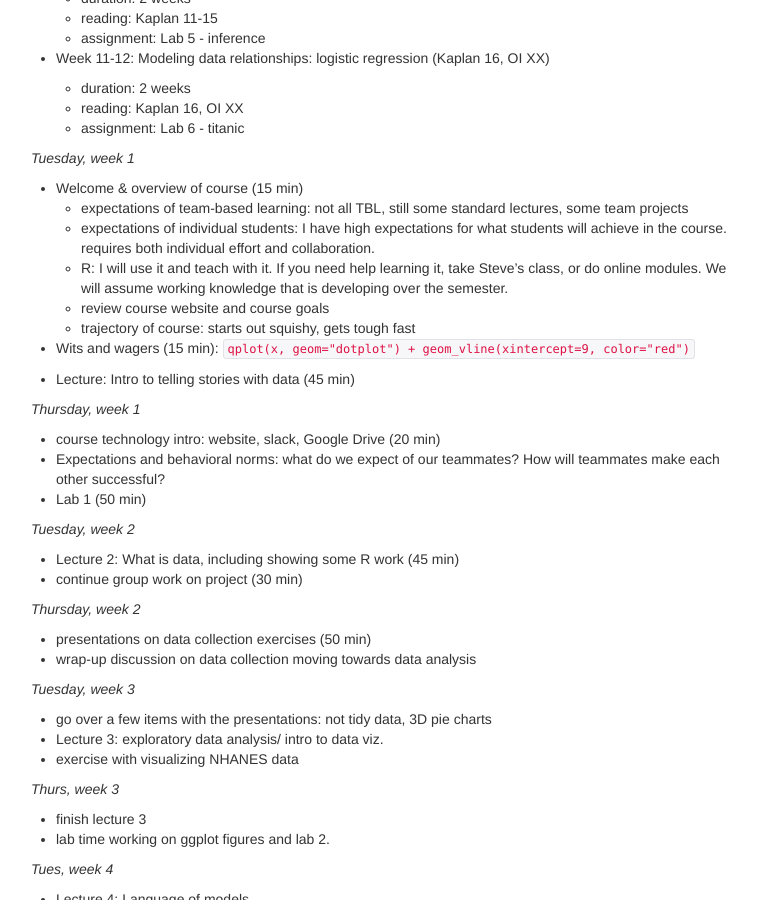
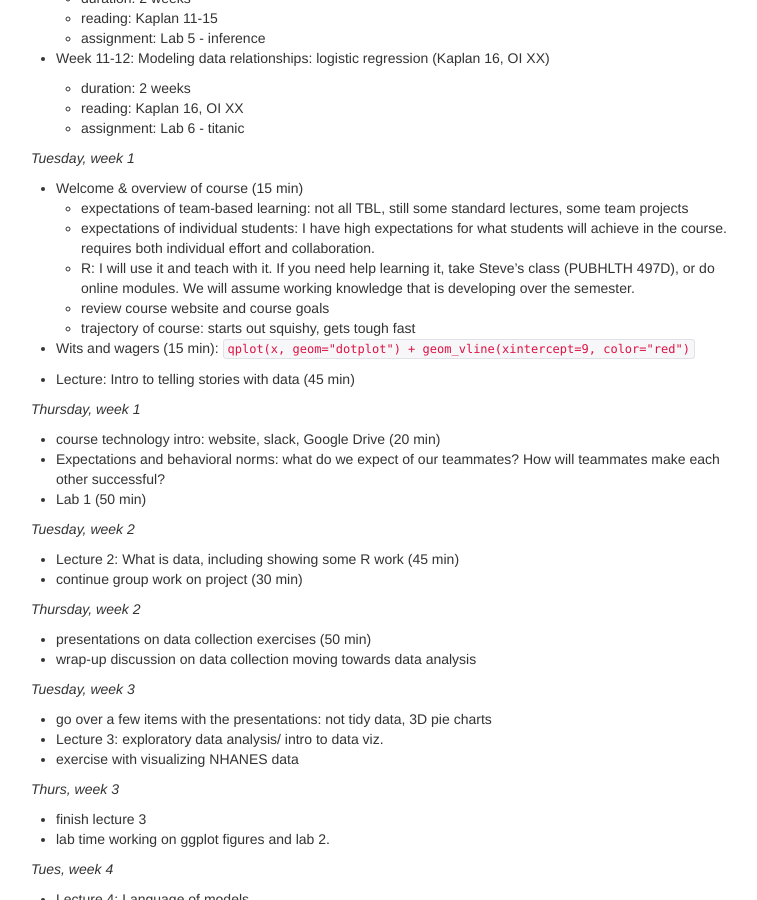
Before and after one commit to nickreich/data-stories, a Jekyll site: the page built from pages/instructor-schedule.md, in a window 1280 px wide and 900 px high, scrolled down 654 px. Shown: the whole window, without its empty margins (259-1016 px from the left). Built offline with Jekyll 4.4.1, drawn with Linux system fonts in a browser that asks for light colours.

Commit message:
schedule update.

```diff
--- a/pages/instructor-schedule.md
+++ b/pages/instructor-schedule.md
@@ -49,7 +49,7 @@
  - Welcome & overview of course  (15 min)
     - expectations of team-based learning: not all TBL, still some standard lectures, some team projects
     - expectations of individual students: I have high expectations for what students will achieve in the course. requires both individual effort and collaboration.
-    - R: I will use it and teach with it. If you need help learning it, take Steve's class, or do online modules. We will assume working knowledge that is developing over the semester.
+    - R: I will use it and teach with it. If you need help learning it, take Steve's class (PUBHLTH 497D), or do online modules. We will assume working knowledge that is developing over the semester.
     - review course website and course goals
     - trajectory of course: starts out squishy, gets tough fast
  - Wits and wagers (15 min):
```
